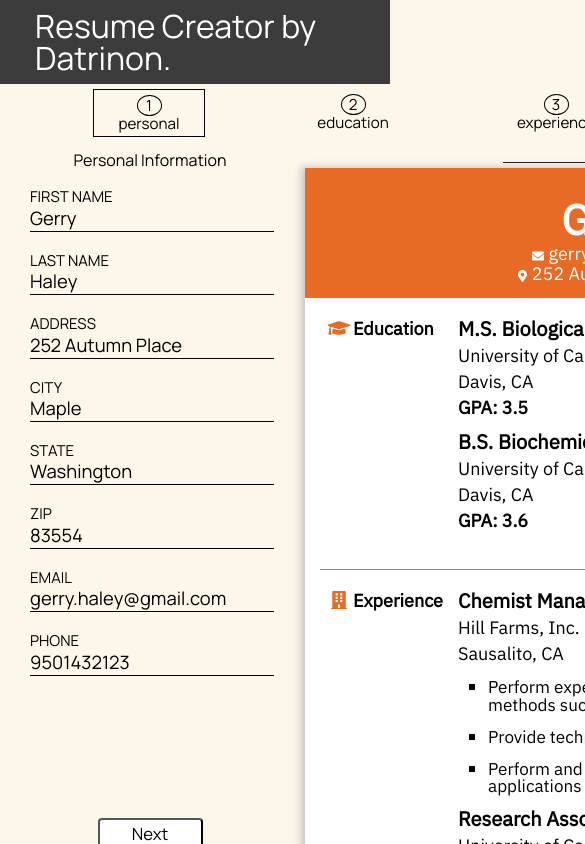
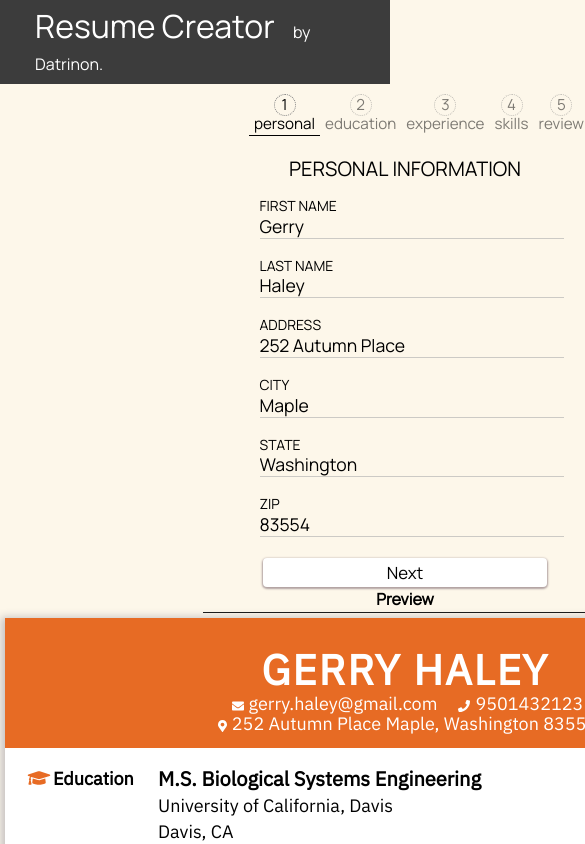
Before and after one commit to Datrinon/cv-maker, a React (Create React App) app: page / in a window 390 px wide. Shown: the top 844 px of the page, 585 px wide, since content can reach past the window. Built offline with nearby package versions, Linux system fonts and the light colour scheme.

Commit message:
Add CSS for mobile variant, animations for progress section,

```diff
--- a/src/styles/App.css
+++ b/src/styles/App.css
@@ -5,6 +5,17 @@
   "form preview"
   "navigation preview";
 }
+
+@media (max-width: 768px) {
+  .app-section {
+    grid-template-areas:
+    "progress"
+    "form "
+    "navigation"
+    "preview";
+  }
+}
+
 
 .progress-bar {
   grid-area: progress;
--- a/src/styles/Header.css
+++ b/src/styles/Header.css
@@ -9,3 +9,8 @@ header.header {
   margin-left: 25px;
   font-size: 200%;
 }
+
+.author {
+  margin-left: 15px;
+  font-size: 1rem;
+}
--- a/src/styles/ProgressBar.css
+++ b/src/styles/ProgressBar.css
@@ -2,23 +2,55 @@
   display: flex;
   flex-direction: row;
   justify-content: space-evenly;
+  width: 80vw;
+  max-width: 1200px;
+  margin: 0 auto;
 }
 
-.section.active {
-  border: 1px solid black;
+.progress-bar .section.active {
+  opacity: 1.0;
+  transition: border 300ms;
 }
 
-.section {
+.progress-bar .section.active::after {
+  content: "";
+  border-bottom: 1px solid black;
+  width: 100%;
+  position: absolute;
+  bottom: 0;
+  left: 0;
+  animation: deploy 300ms ease-out;
+}
+
+@keyframes deploy {
+  from {
+    transform: scaleX(0);
+  }
+  to {
+    transform: scaleX(1.0);
+  }
+}
+
+.progress-bar .section {
   padding: 5px;
   font-size: 0.95em;
   width: 100px;
+  opacity: 0.5;
+  position: relative;
+  cursor: pointer;
+  transition: text-shadow 0.3s;
+}
+
+.progress-bar .section:hover {
+  text-shadow: 0px 2px 9px #292703;
 }
 
 .index {
   display: block;
   text-align: center;
-  border: 1px solid black;
-  width: 1.25em;
+  border: 1px dotted rgb(128, 128, 128);
+  width: 16px;
+  height: 16px;
   padding: 2px;
   border-radius: 50%;
   margin: 0 auto;
--- a/src/styles/form.css
+++ b/src/styles/form.css
@@ -1,5 +1,20 @@
+.section-title {
+  font-size: 175%;
+  font-variant-caps: all-small-caps;
+}
+
 .form {
   min-width: 300px;
+  width: 90vw;
+  max-width: 650px;
+  max-height: 80vh;
+  overflow-y: auto;
+}
+
+@media (max-width: 768px) {
+  .form {
+    max-height: 50vh;
+  }
 }
 
 .form-section {
@@ -7,7 +22,6 @@
 }
 
 .subsections {
-  max-height: 80vh;
   overflow-y: auto;
   overflow-x: hidden;
 }
@@ -18,13 +32,14 @@
 
 .form .label, .form .input, .input-list {
   display: block;
-  width: 95%;
+  width: 100%;
 }
 
 .input, .input-list {
   border: none;
-  border-bottom: 1px solid black;
+  border-bottom: 1px solid #b4b4b3ab;
   font-variant: none;
+  transition: border 300ms;
 }
 
 .input-list {
@@ -32,28 +47,74 @@
   width: 100%;
 }
 
+.form button {
+  border: 1px solid transparent;
+  box-shadow: 0px 1px 2px 1px #b0a1a1;
+}
+
 .input-list-container button {
   padding: 2px 10px;
-  width: 50%;
+  width: 100px;
+  margin-right: 15px;
 }
 
 .form .label, .input-list-container {
   margin: 15px;
+  width: 95%;
+}
+
+.input:focus, .input-list:focus {
+  border-bottom: 1px solid orange;
 }
 
 .form .label, .form .label-display{
   font-variant: all-petite-caps;
-  font-size: 115%;
+  font-size: 110%;
 }
 
 .subsections > div {
   margin: 0 5px;
+  padding-top: 15px;
   padding-bottom: 15px;
-  border-bottom: 5px solid black;
+  border-bottom: 3px dotted #cb8c56;
 }
 
-.remove-subsection {
+.remove-subsection, .add-subsection {
   display: block;
-  width: 80%;
+  width: 60%;
   margin: 0 auto;
 }
+
+.add-subsection {
+  margin-top: 15px;
+}
+
+.review-section {
+  position: relative;
+  top: 50%;
+  text-align: center;
+}
+
+@media (max-width: 768px) {
+  .review-section {
+    top: 0;
+    margin-top: 15px;
+  }
+}
+
+.review-section .caption {
+  font-size: 200%;
+}
+
+.review-section .controls > * {
+  margin: 25px;
+  font-size: 125%;
+}
+
+.controls .print {
+  background-color: rgb(255, 202, 103);
+}
+
+.controls .print:hover {
+  background-color: rgb(251, 178, 41);
+}
--- a/src/styles/navigation.css
+++ b/src/styles/navigation.css
@@ -9,6 +9,8 @@
 .navigation button {
   width: 35%;
   margin: 0 10px;
+  border: 1px solid transparent;
+  box-shadow: 0px 1px 2px 1px #b0a1a1;
 }
 
 
@@ -25,5 +27,5 @@ button {
 }
 
 button:hover {
-  background-color: rgb(208, 208, 208);
+  background-color: rgb(208, 188, 145);
 }
```
